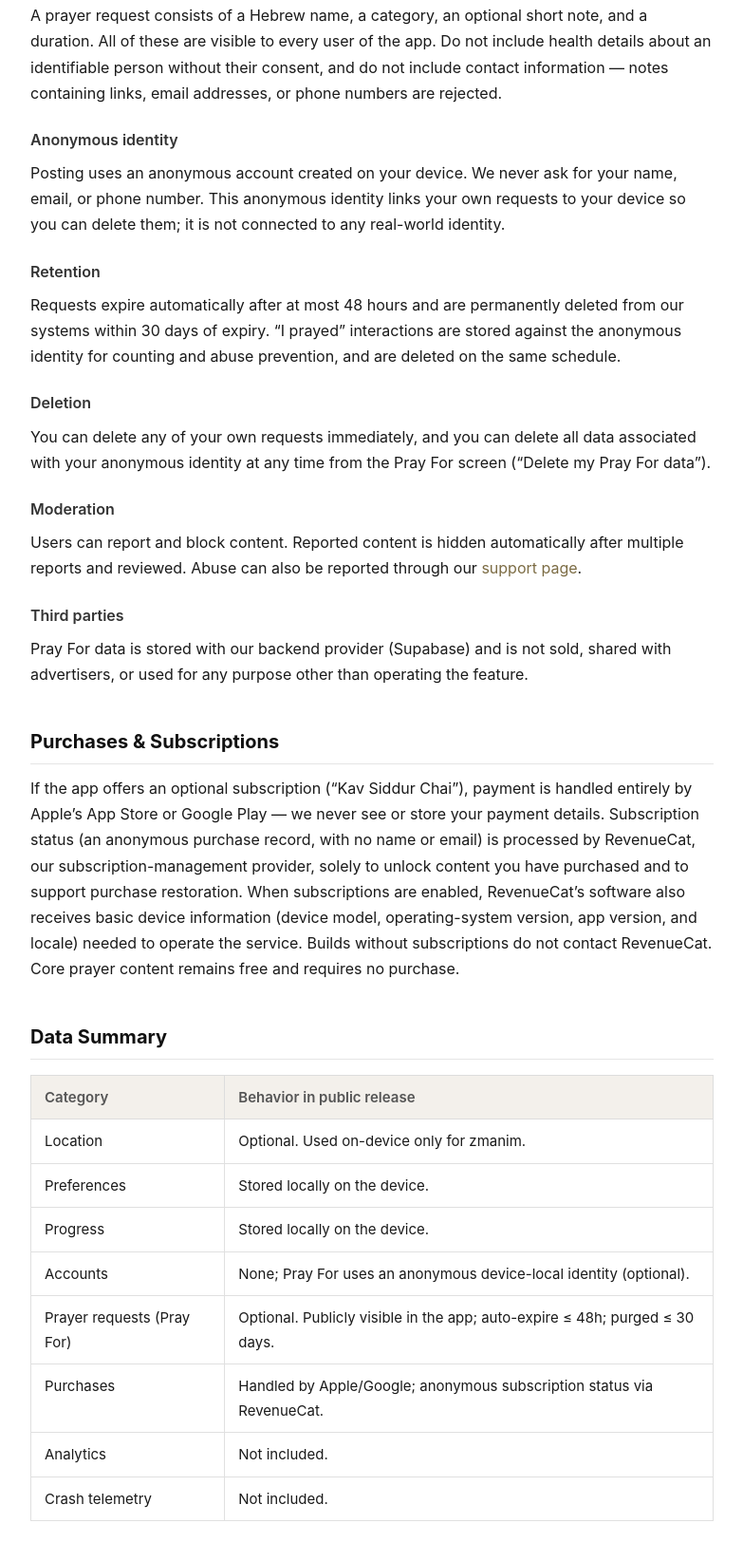
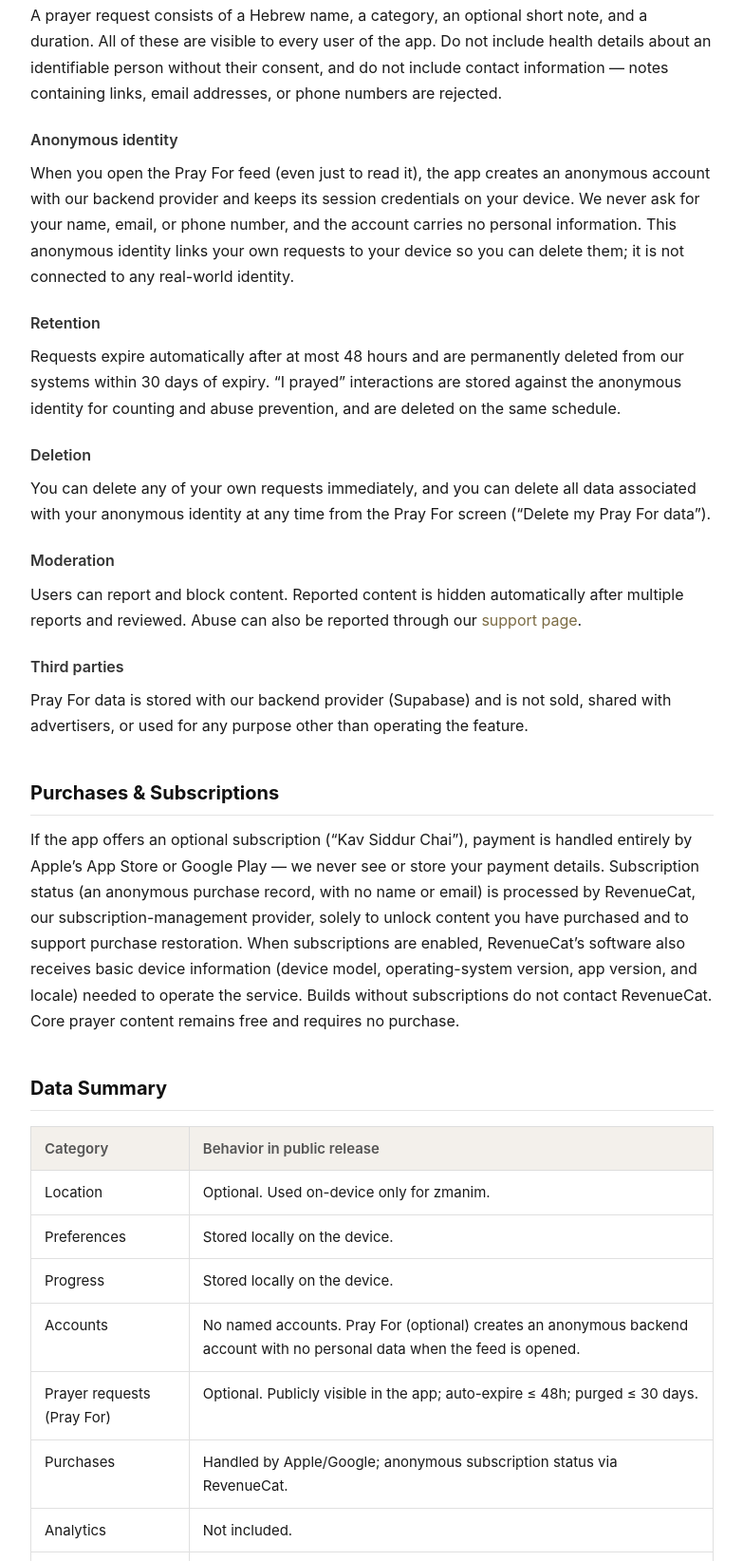
Before and after one commit to ronrefael/kav-siddur-site, a plain HTML site: page privacy.html in a window 1280 px wide. Shown: the part 1304-2948 px from the top of the page at 95% size, without its empty margins (248-1031 px from the left). Drawn offline with Linux system fonts and the light colour scheme.

Commit message:
privacy: Pray For anonymous account is created with the backend when the feed is opened

```diff
--- a/privacy.html
+++ b/privacy.html
@@ -139,7 +139,7 @@
   <p>A prayer request consists of a Hebrew name, a category, an optional short note, and a duration. All of these are visible to every user of the app. Do not include health details about an identifiable person without their consent, and do not include contact information &mdash; notes containing links, email addresses, or phone numbers are rejected.</p>
 
   <h3>Anonymous identity</h3>
-  <p>Posting uses an anonymous account created on your device. We never ask for your name, email, or phone number. This anonymous identity links your own requests to your device so you can delete them; it is not connected to any real-world identity.</p>
+  <p>When you open the Pray For feed (even just to read it), the app creates an anonymous account with our backend provider and keeps its session credentials on your device. We never ask for your name, email, or phone number, and the account carries no personal information. This anonymous identity links your own requests to your device so you can delete them; it is not connected to any real-world identity.</p>
 
   <h3>Retention</h3>
   <p>Requests expire automatically after at most 48 hours and are permanently deleted from our systems within 30 days of expiry. &ldquo;I prayed&rdquo; interactions are stored against the anonymous identity for counting and abuse prevention, and are deleted on the same schedule.</p>
@@ -164,7 +164,7 @@
     <tr><td>Location</td><td>Optional. Used on-device only for zmanim.</td></tr>
     <tr><td>Preferences</td><td>Stored locally on the device.</td></tr>
     <tr><td>Progress</td><td>Stored locally on the device.</td></tr>
-    <tr><td>Accounts</td><td>None; Pray For uses an anonymous device-local identity (optional).</td></tr>
+    <tr><td>Accounts</td><td>No named accounts. Pray For (optional) creates an anonymous backend account with no personal data when the feed is opened.</td></tr>
     <tr><td>Prayer requests (Pray For)</td><td>Optional. Publicly visible in the app; auto-expire &le; 48h; purged &le; 30 days.</td></tr>
     <tr><td>Purchases</td><td>Handled by Apple/Google; anonymous subscription status via RevenueCat.</td></tr>
     <tr><td>Analytics</td><td>Not included.</td></tr>
```
